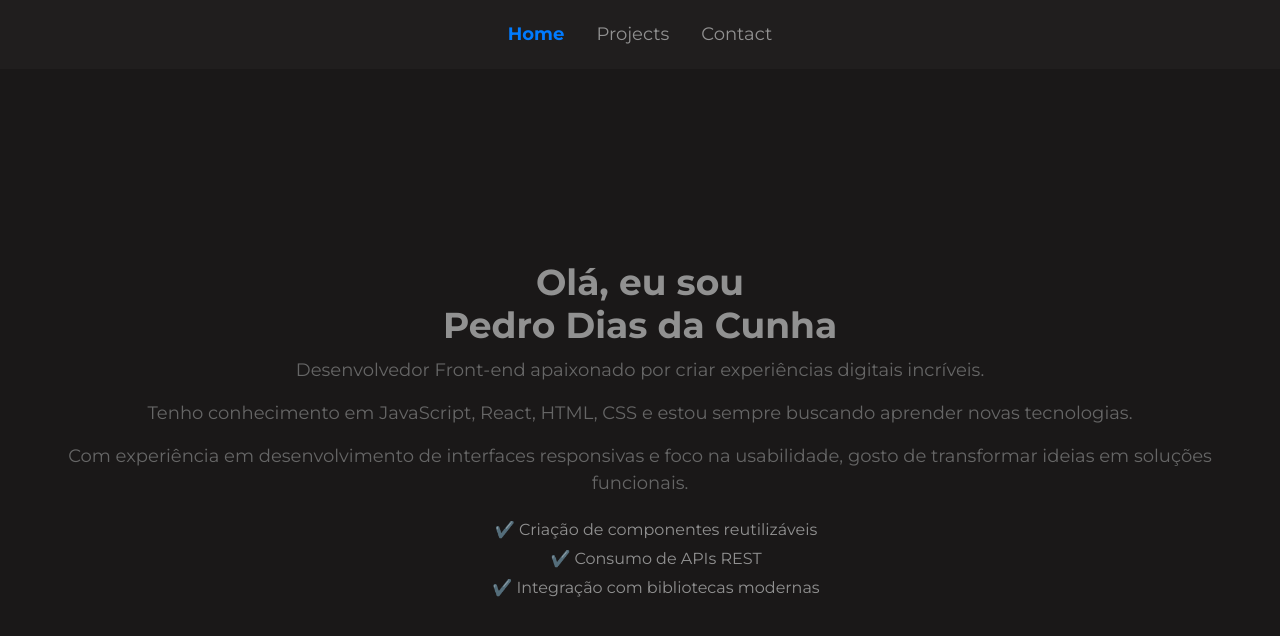
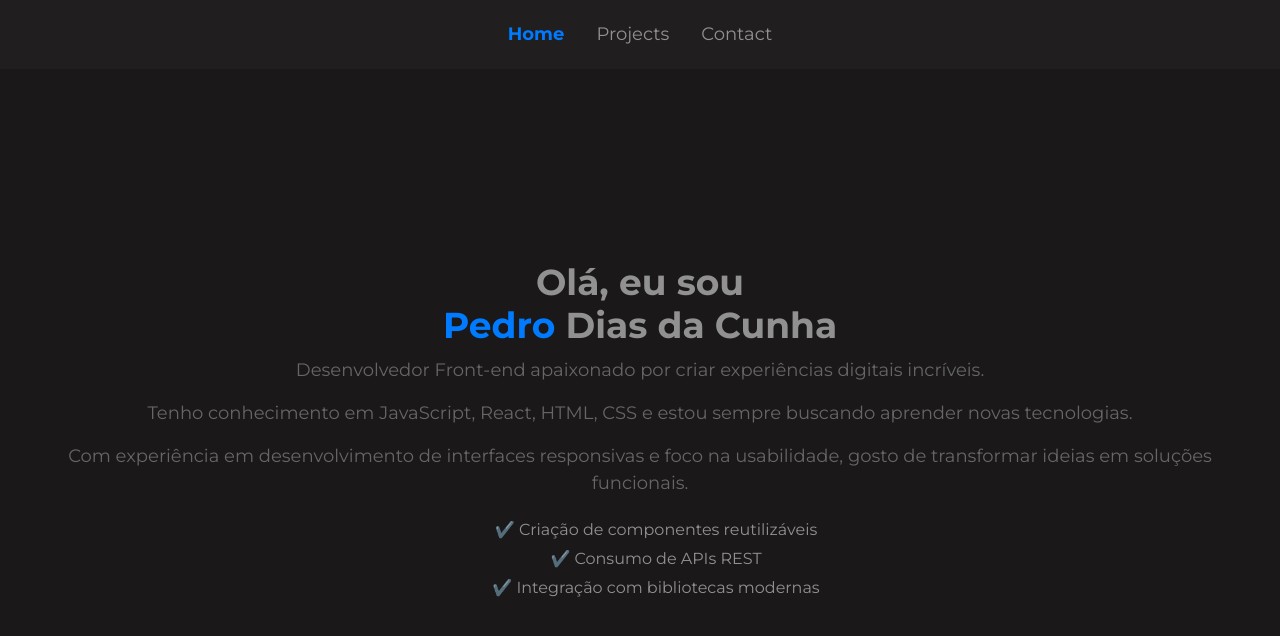
Before and after one commit to nariguela/portfolio, a React (Create React App) app: page / in a window 1280 px wide. Shown: the top 636 px of the page. Built offline with nearby package versions, Linux system fonts and the light colour scheme.

Commit message:
Ajustado título do site e alterado Home

```diff
--- a/public/index.html
+++ b/public/index.html
@@ -36,7 +36,7 @@
       href="https://fonts.googleapis.com/css2?family=Montserrat:wght@100..900&display=swap"
       rel="stylesheet"
     />
-    <title>React App</title>
+    <title>Pedro Cunha | Portfolio</title>
   </head>
   <body>
     <noscript>You need to enable JavaScript to run this app.</noscript>
--- a/src/components/Home.jsx
+++ b/src/components/Home.jsx
@@ -5,7 +5,7 @@ const Home = () => {
     <section className="portfolio-home">
       <h1>
         Olá, eu sou <br />
-        Pedro Dias da Cunha
+        <span>Pedro</span> Dias da Cunha
       </h1>
       <p>
         Desenvolvedor Front-end apaixonado por criar experiências digitais
--- a/src/styles/Portfolio.css
+++ b/src/styles/Portfolio.css
@@ -47,6 +47,10 @@ body {
   font-size: 36px;
   font-weight: bold;
   margin-bottom: 10px;
+}
+
+.portfolio-home h1 span {
+  color: #007bff;
 }
 
 .portfolio-home p {
```
